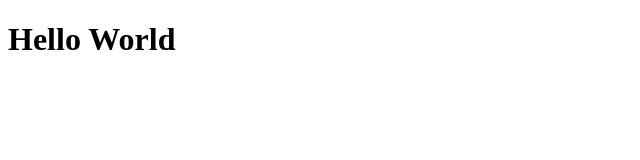
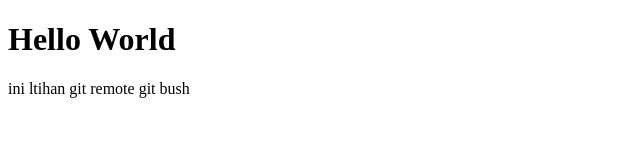
Before and after one commit to supersekali/GrafikaKomputer, a plain HTML site: page gitremote.html in a window 1280 px wide. Shown: the whole page, without its empty margins (0-640 px from the left). Drawn offline with Linux system fonts and the light colour scheme.

Commit message:
Menambahkan paragraf

```diff
--- a/gitremote.html
+++ b/gitremote.html
@@ -7,5 +7,6 @@
 </head>
 <body>
     <h1>Hello World</h1>
+    <p>ini ltihan git remote git bush</p>
 </body>
 </html>
```
